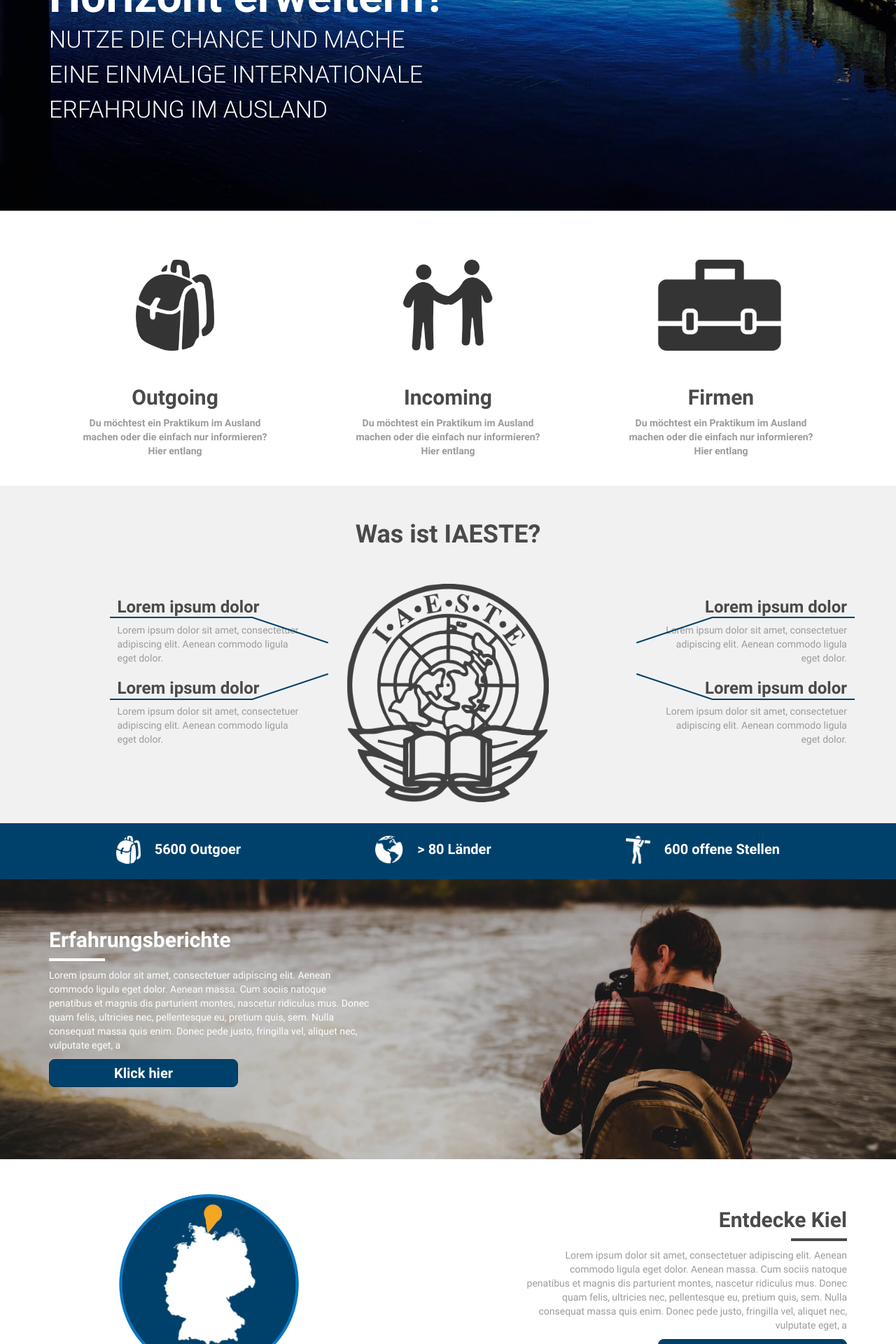
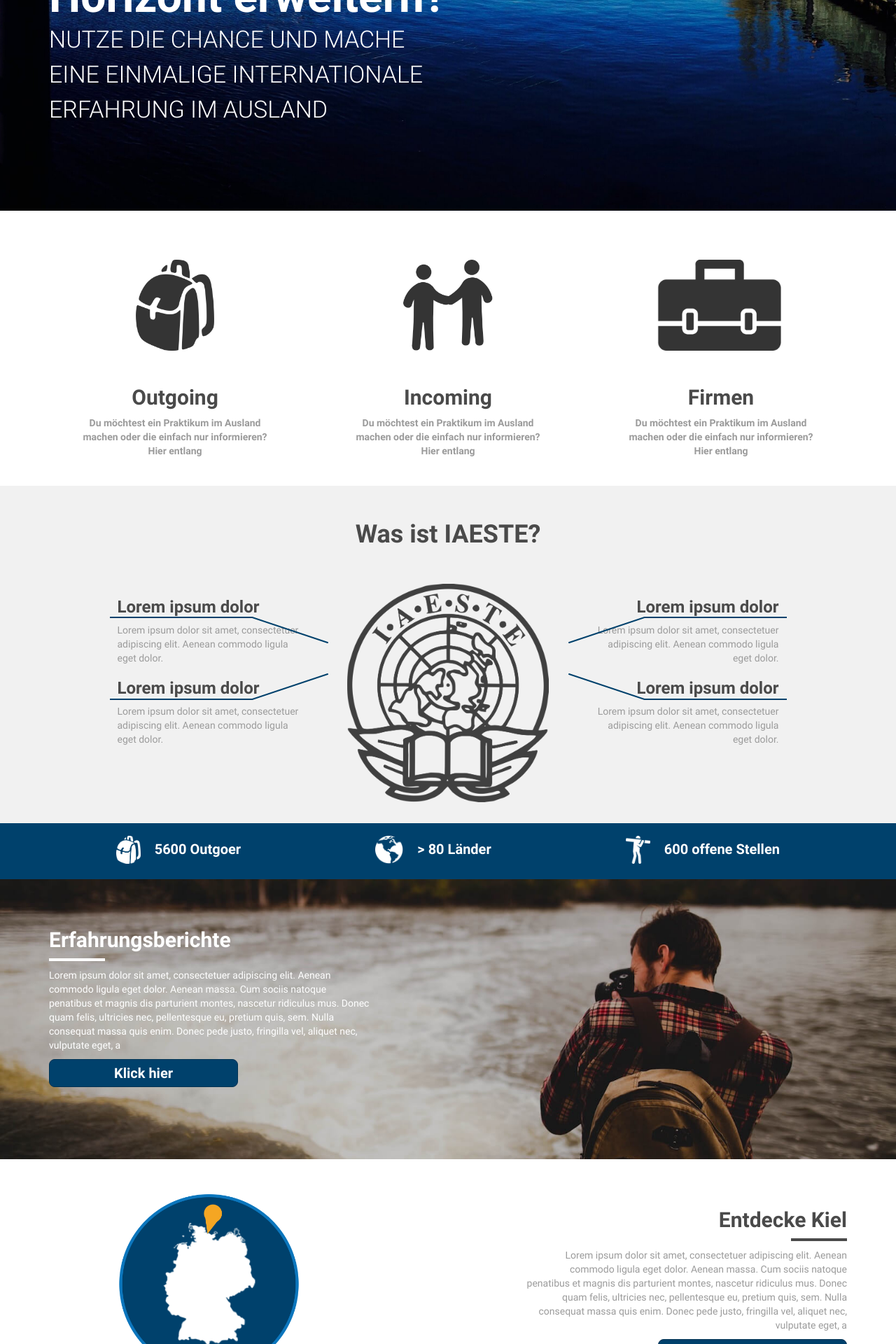
Before and after one commit to dennis-tra/iaeste-lc-kiel-website, a Jekyll site: the page built from index.html, in a window 1280 px wide. Shown: the part 529-2449 px from the top of the page at 70% size. Built offline with Jekyll 4.4.1, drawn with Linux system fonts in a browser that asks for light colours.

Commit message:
Fix layout for Whats IAESTE section on index page

```diff
--- a/index.html
+++ b/index.html
@@ -56,7 +56,7 @@
                     <a href="iaeste.html"><img src="assets/images/logo_weiss.png" alt="IAESTE Logo big dark"></a>
                 </div>
             </div>
-            <div class="col-xs-10 col-xs-offset-1 col-sm-4 col-lg-offset-1 col-lg-3 text-left col-sm-pull-4">
+            <div class="col-xs-10 col-xs-offset-1 col-sm-offset-0 col-sm-4 col-lg-offset-1 col-lg-3 text-left col-sm-pull-4">
                 <div>
                     <h3>Lorem ipsum dolor <canvas class="separator-line-canvas canvas-top-left hidden-xs"></canvas></h3>
                     <p>Lorem ipsum dolor sit amet, consectetuer adipiscing elit. Aenean commodo ligula eget dolor.</p>
@@ -66,7 +66,7 @@
                     <p>Lorem ipsum dolor sit amet, consectetuer adipiscing elit. Aenean commodo ligula eget dolor.</p>
                 </div>
             </div>
-            <div class="col-xs-10 col-xs-offset-1 col-sm-4 col-lg-3 text-right">
+            <div class="col-xs-10 col-xs-offset-1 col-sm-offset-0 col-sm-4 col-lg-3 text-right">
                 <div>
                     <h3>Lorem ipsum dolor <canvas class="separator-line-canvas canvas-top-right hidden-xs"></canvas></h3>
                     <p>Lorem ipsum dolor sit amet, consectetuer adipiscing elit. Aenean commodo ligula eget dolor.</p>
```
